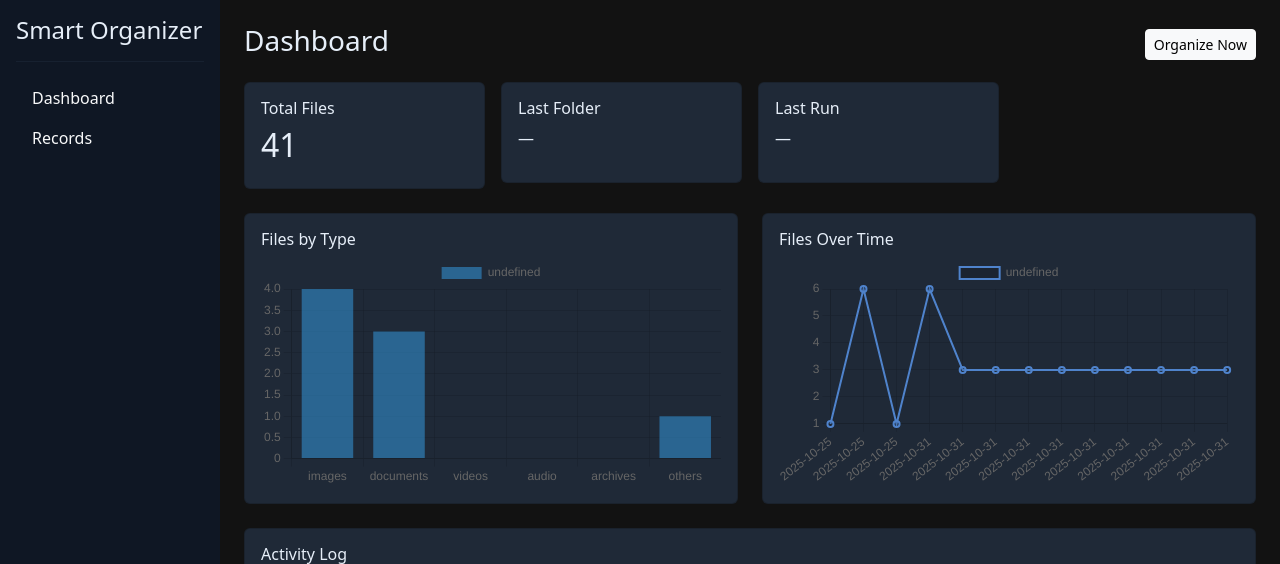
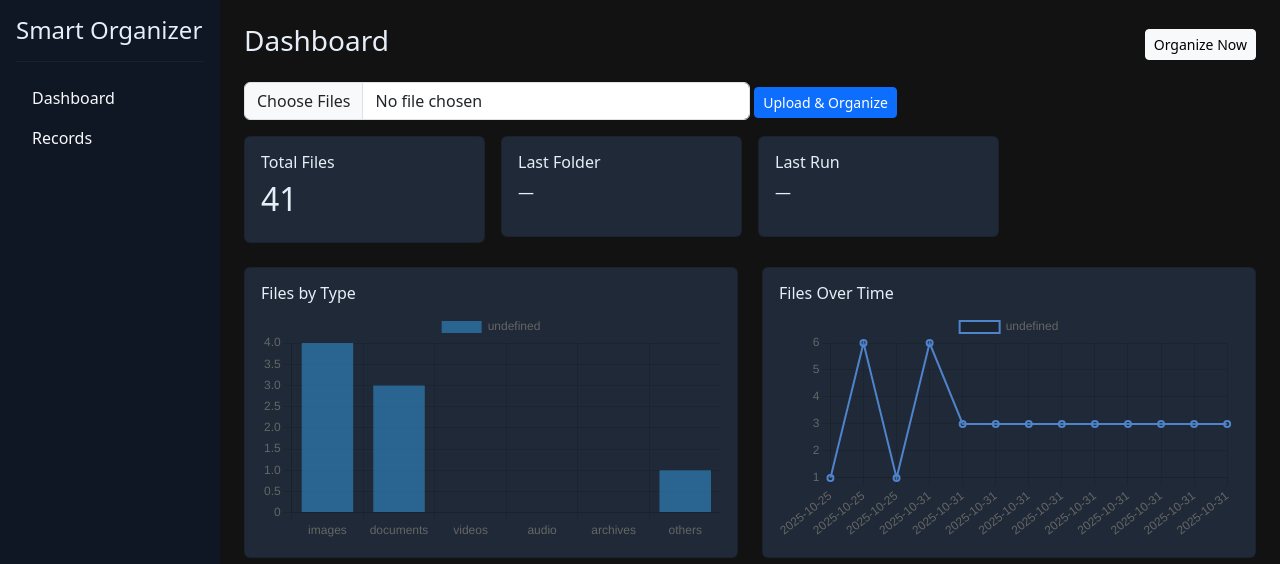
Before and after one commit to VMadhavi21/File_Organization_Dashboard, a Flask app: page /dashboard in a window 1280 px wide. Shown: the top 564 px of the page. Run offline with Flask 3, Linux system fonts and the light colour scheme; data comes from the database, SQL or seed files in the repository; some libraries are stand-ins or nearby versions.

Commit message:
Add file upload form to dashboard
Added a file upload form to the dashboard.

```diff
--- a/templates/dashboard.html
+++ b/templates/dashboard.html
@@ -28,6 +28,10 @@
         <h3>Dashboard</h3>
         <button class="btn btn-light btn-sm" id="organizeBtn">Organize Now</button>
       </div>
+<form action="/upload" method="post" enctype="multipart/form-data" class="mb-3">
+  <input type="file" name="files" multiple required class="form-control w-50 d-inline-block">
+  <button class="btn btn-primary btn-sm" type="submit">Upload & Organize</button>
+</form>
 
       <div class="row g-3 mb-4">
         <div class="col-md-3"><div class="card p-3"><h6>Total Files</h6><h2 id="totalFiles">0</h2></div></div>
```
